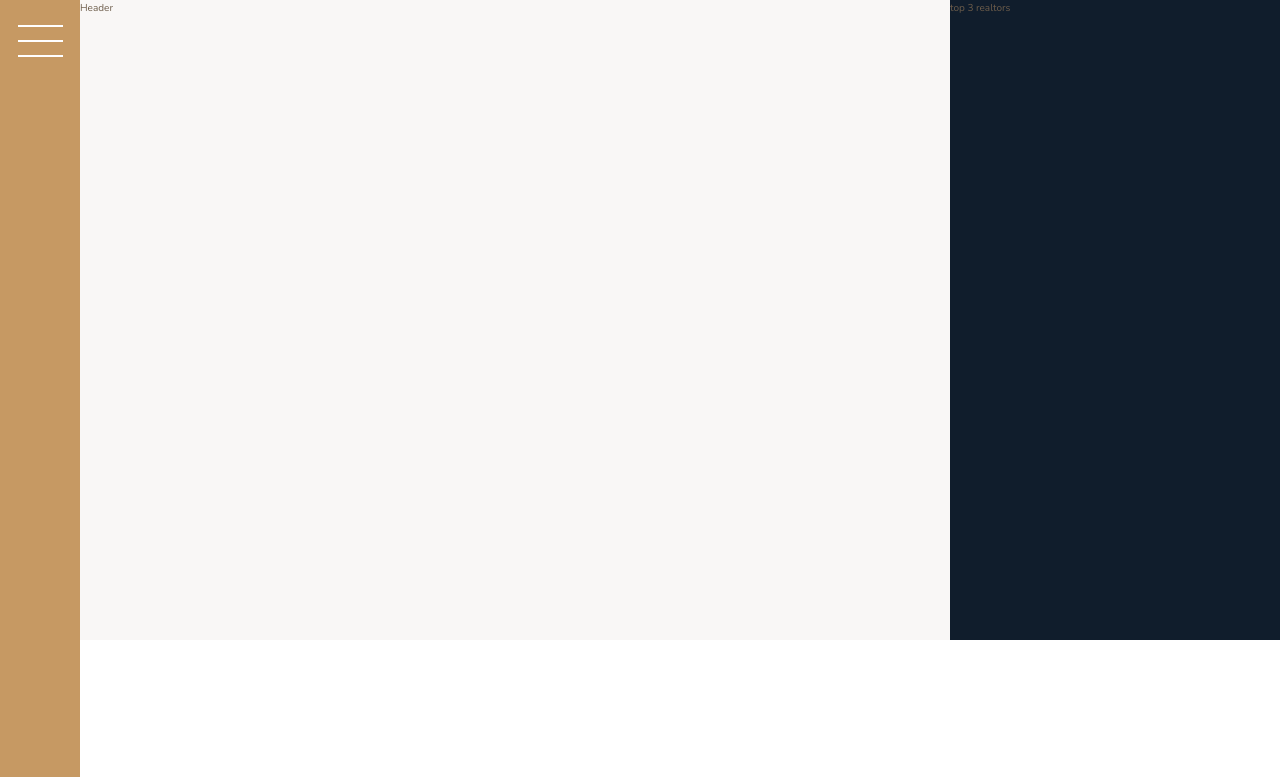
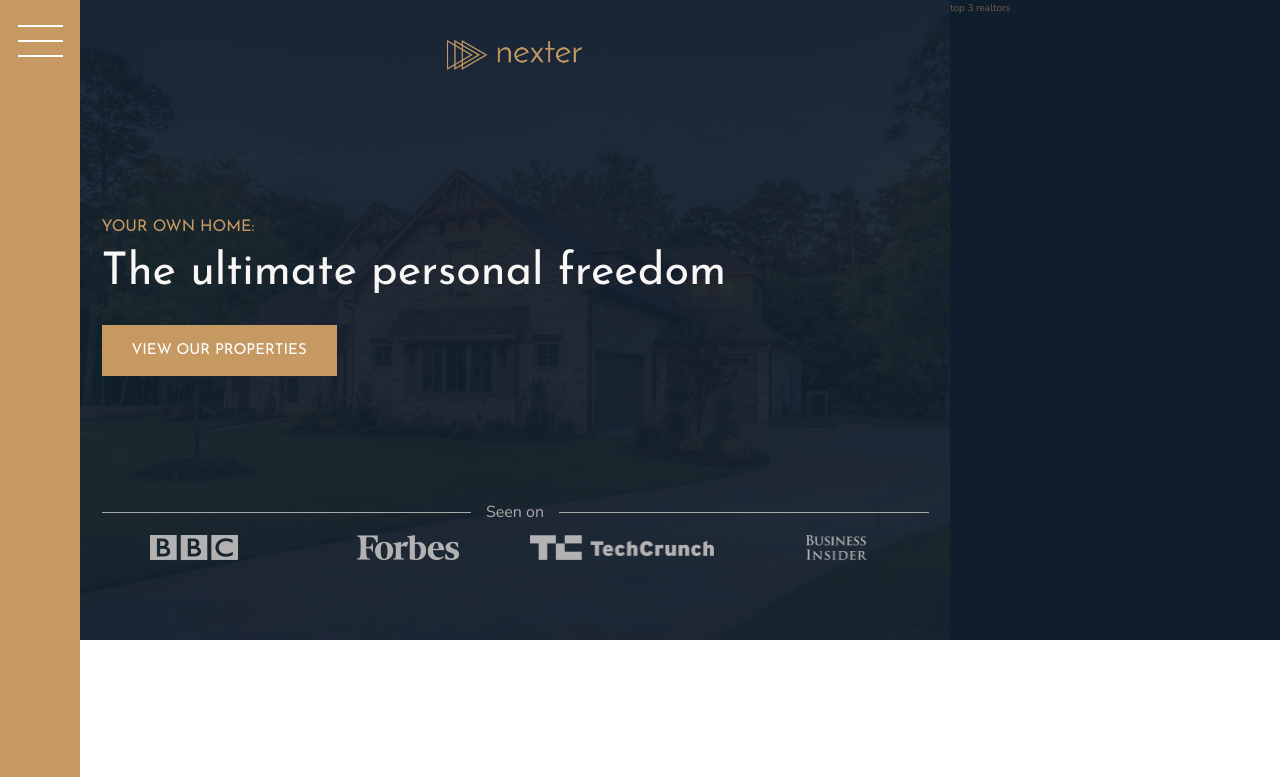
Before and after one commit to bugdlr/Nexter, a website: page index.html in a window 1280 px wide. Shown: the top 777 px of the page. Drawn offline with nearby package versions, Linux system fonts and the light colour scheme.

Commit message:
build header section

```diff
--- a/index.html
+++ b/index.html
@@ -17,7 +17,17 @@
         </div>
 
         <header class="header">
-          Header
+          <img src="img/logo.png" alt="Nexter logo" class="header__logo">
+          <h3 class="heading-3">Your own home:</h3>
+          <h1 class="heading-1">The ultimate personal freedom</h1>
+          <button class="btn header__btn">View our properties</button>
+          <div class="header__seenon-text">Seen on</div>
+          <div class="header__seenon-logos">
+            <img src="img/logo-bbc.png" alt="seen on logo 1">
+            <img src="img/logo-forbes.png" alt="seen on logo 2">
+            <img src="img/logo-techcrunch.png" alt="seen on logo 3">
+            <img src="img/logo-bi.png" alt="seen on logo 4">
+          </div>
         </header>
 
         <div class="realtors">
--- a/sass/_header.scss
+++ b/sass/_header.scss
@@ -1,4 +1,53 @@
 .header {
-  background-color: $color-grey-light-1;
+  background-color: $color-grey-dark-1;
   grid-column: full-start / col-end 6;
+  background-image: linear-gradient(rgba($color-secondary, .93), rgba($color-secondary, .93)), url(../img/hero.jpeg);
+  background-size: cover;
+  background-position: center;
+  padding: 8rem;
+  padding-top: 4rem;
+
+  display: grid;
+  grid-template-rows: 1fr min-content 6rem 1fr;
+  grid-template-columns: max-content;
+  grid-row-gap: 1.5rem;
+  justify-content: center;
+
+  &__logo {
+    height: 3rem;
+    justify-self: center;
+  }
+
+  &__btn {
+    align-self: start;
+    justify-self: start;
+  }
+
+  &__seenon-text {
+    display: grid;
+    grid-template-columns: 1fr max-content 1fr;
+    align-items: center;
+    grid-column-gap: 15px;
+
+    font-size: 1.6rem;
+    color: $color-grey-light-2;
+    &::before,
+    &::after {
+      content: "";
+      height: 1px;
+      display: block;
+      background-color: currentColor;
+    }
+  }
+
+  &__seenon-logos {
+    display: grid;
+    grid-template-columns: repeat(4, 1fr);
+    grid-column-gap: 3rem;
+    justify-items: center;
+    img {
+      height: 2.5rem;
+      filter: brightness(70%);
+    }
+  }
 }
--- a/sass/_typography.scss
+++ b/sass/_typography.scss
@@ -5,6 +5,9 @@
 
 .heading-1 {
   @extend %heading;
+  font-size: 4.5rem;
+  color: $color-grey-light-1;
+  line-height: 1;
 }
 
 .heading-2 {
```
Also changed, not shown: css/style.css.
